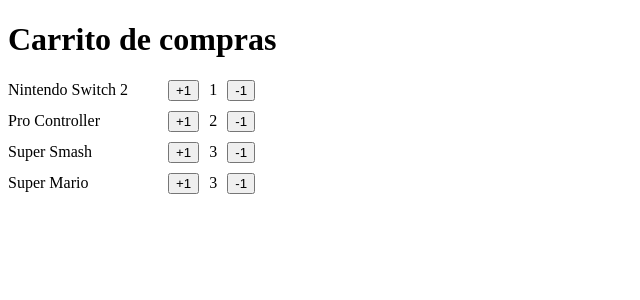
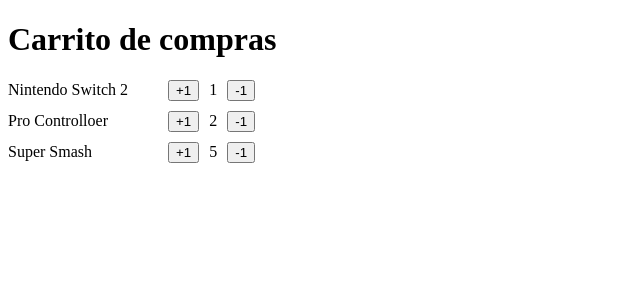
Before and after one commit to Mafius19/react-bootcamp, a React (Vite) app in the folder 02-first-steps/: page / in a window 1280 px wide. Shown: the top 300 px of the page, without its empty margins (0-640 px from the left). Built offline with nearby package versions, Linux system fonts and the light colour scheme.

Commit message:
Seccion 4 - Mostrar listado de elementos

```diff
--- a/02-first-steps/src/FirstStpesApp.tsx
+++ b/02-first-steps/src/FirstStpesApp.tsx
@@ -1,14 +1,28 @@
 import { ItemCounter } from "./shopping-cart/ItemCounter";
 
+interface ItemInCart {
+  productName: string;
+  quantity: number;
+}
+
+const ItemsInCart : ItemInCart[] = [
+  {productName: 'Nintendo Switch 2', quantity: 1},
+  {productName: 'Pro Controlloer', quantity: 2},
+  {productName: 'Super Smash', quantity: 5},
+]
 export function FirstStepsApp() {
   return (
     <>
       <h1>Carrito de compras</h1>
 
-      <ItemCounter name='Nintendo Switch 2' quantity={1}/>
+      {/* <ItemCounter name='Nintendo Switch 2' quantity={1}/>
       <ItemCounter name='Pro Controller' quantity={2}/>
       <ItemCounter name='Super Smash' quantity={3}/>
-      <ItemCounter name='Super Mario' quantity={3}/>
+      <ItemCounter name='Super Mario' quantity={3}/> */}
+      {ItemsInCart.map(({productName, quantity}) => (
+          <ItemCounter key={productName} name={productName} quantity={quantity}/>
+        ))
+      }
     </>
   )
 }
```
